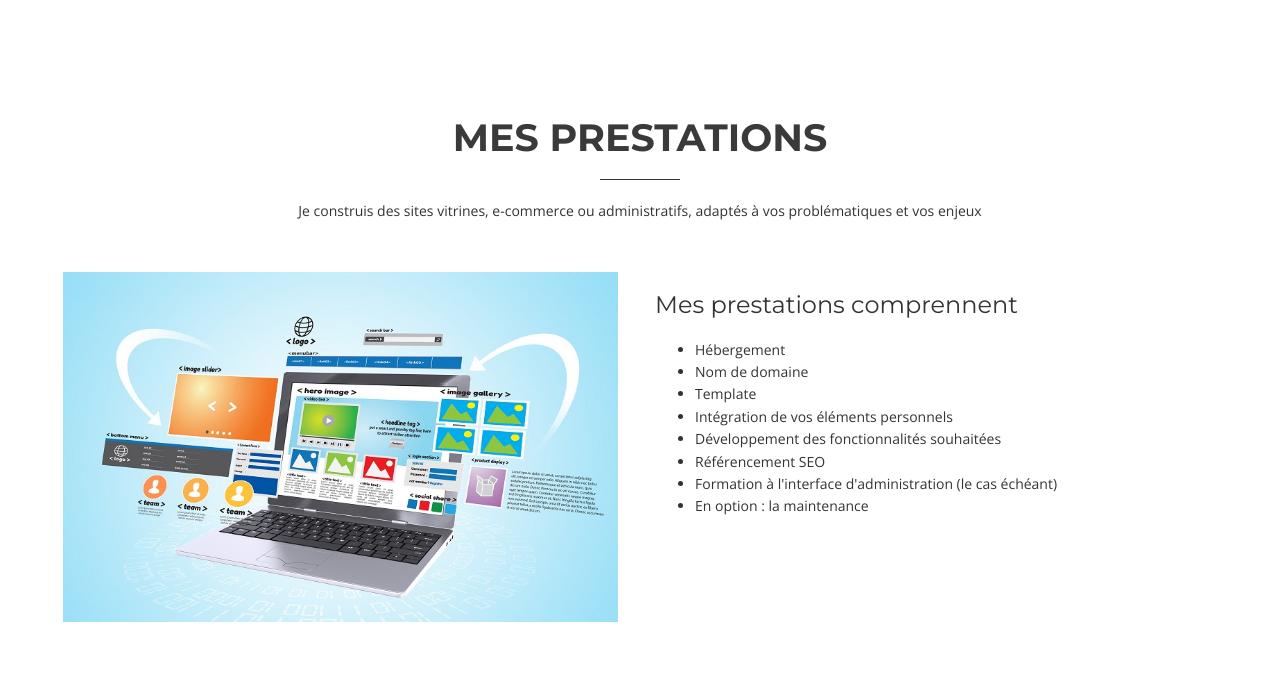
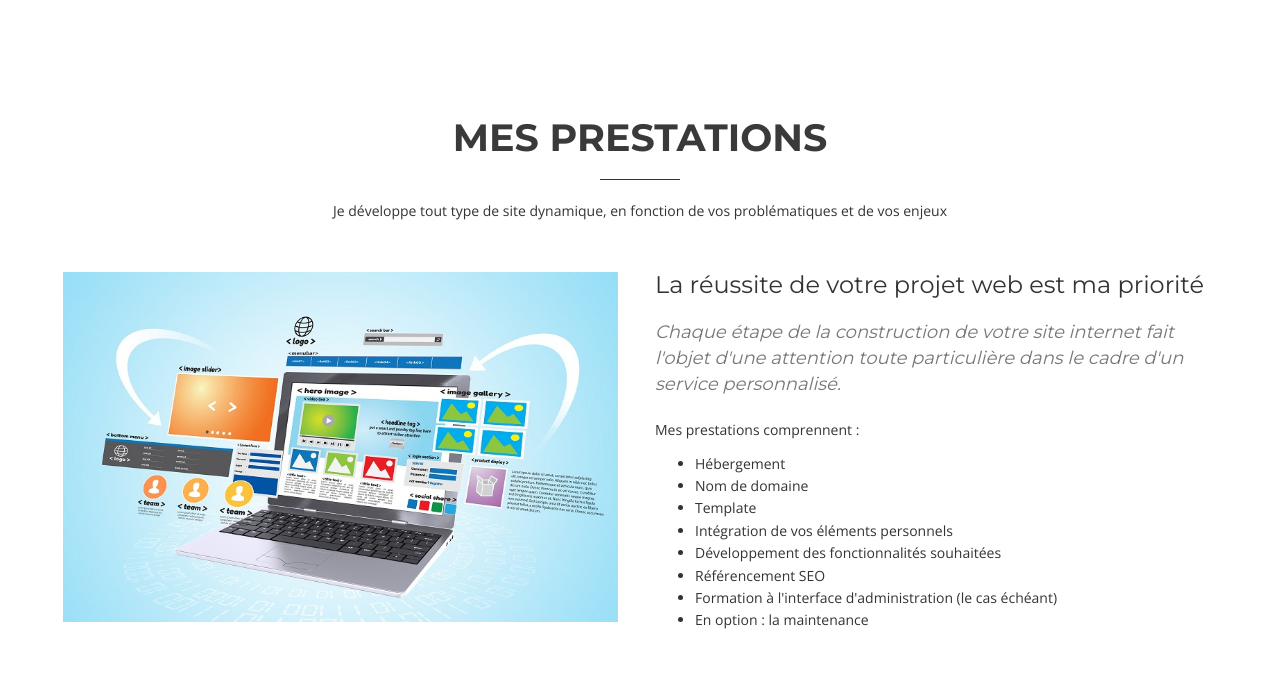
Before and after one commit to Anne973/portfolio, a Symfony app: template templates/home/home.html.twig in a window 1280 px wide. Shown: the part 853-1536 px from the top of the page. Run offline with Twig, Linux system fonts and the light colour scheme; the template is opened without the code that fills it, so the values that code supplies are empty; form fields are guessed from the names that the template uses; some libraries are stand-ins or nearby versions.

Commit message:
tags h et balises alt pour référencement

```diff
--- a/templates/base.html.twig
+++ b/templates/base.html.twig
@@ -4,8 +4,8 @@
 
 <head>
     <title>Agence web AnDWeb973 - création de sites internet - Guyane</title>
-    <meta name="description" content="AnDWeb973 est une agence web en Guyane qui crée des sites internet modernes, responsive et de
-    qualité et s'adapte à tous vos projets.">
+    <meta name="description" content="AnDWeb973 est une agence web localisée en Guyane qui crée des sites internet modernes, responsive et de
+    qualité, et s'adapte à tous vos projets. Le développement est réalisé avec le framework Symfony qui garantit performance et évolutivité de votre site.">
     <meta charset="utf-8" />
     <meta content="width=device-width, initial-scale=1, maximum-scale=1, user-scalable=no" name="viewport">
     <link rel="icon" type="image/x-icon" href="{{ asset('img/favicon4.png') }}"/>
--- a/templates/home/home.html.twig
+++ b/templates/home/home.html.twig
@@ -42,7 +42,7 @@
         <div class="container">
             <div class="col-md-12">
                 <div id="rotator">
-                    <h1><span class="1strotate">AnDWeb973, Des sites modernes, Des solutions adaptées à votre stratégie</span></h1>
+                    <h1><span class="1strotate">AnDWeb973, Des sites modernes, Des solutions web adaptées à votre stratégie</span></h1>
                     <div class="line-spacer"></div>
                     <p><span class="2ndrotate">Web développement, Affirmez votre présence en ligne, Dopez votre entreprise</span></p>
                 </div>
@@ -59,18 +59,19 @@
                 <div class="section-heading">
                     <h2>Mes prestations</h2>
                     <div class="heading-line"></div>
-                    <p>Je construis des sites vitrines, e-commerce ou administratifs, adaptés à vos problématiques et vos enjeux</p>
+                    <p>Je développe tout type de site dynamique, en fonction de vos problématiques et de vos enjeux</p>
                 </div>
             </div>
         </div>
         <div class="row wow fadeInUp">
             <div class="col-md-6 about-img">
-                <img src="{{ asset('img/about-img.jpg') }}" alt="">
+                <img src="{{ asset('img/about-img.jpg') }}" alt="développement de sites internet">
             </div>
 
             <div class="col-md-6 content">
-                <h2>Mes prestations comprennent</h2>
-
+                <h2 style="margin-top: 0">La réussite de votre projet web est ma priorité</h2>
+                <h3>Chaque étape de la construction de votre site internet fait l'objet d'une attention toute particulière dans le cadre d'un service personnalisé.</h3>
+                <p>Mes prestations comprennent :</p>
                 <ul style=" text-align: left">
                     <li>Hébergement</li>
                     <li>Nom de domaine</li>
@@ -132,7 +133,7 @@
                                 </div>
                                 <div class="col-sm-12 col-md-5">
 
-                                        <img src="{{ asset('img/screenshots/1.jpg') }}" class="img-responsive" alt="" />
+                                        <img src="{{ asset('img/screenshots/1.jpg') }}" class="img-responsive" alt="responsive design" />
 
                                 </div>
                             </div>
@@ -148,7 +149,7 @@
                                 </div>
                                 <div class="col-sm-12 col-md-5">
 
-                                        <img src="{{ asset('img/screenshots/2.jpg') }}" class="img-responsive" alt="" />
+                                        <img src="{{ asset('img/screenshots/2.jpg') }}" class="img-responsive" alt="respect du budget" />
 
                                 </div>
                             </div>
@@ -164,7 +165,7 @@
                                 </div>
                                 <div class="col-sm-12 col-md-5">
 
-                                        <img src="{{ asset('img/screenshots/3.jpg') }}" class="img-responsive" alt="" />
+                                        <img src="{{ asset('img/screenshots/3.jpg') }}" class="img-responsive" alt="engagement qualité" />
 
                                 </div>
                             </div>
@@ -201,32 +202,32 @@
                 <ul id="og-grid" class="og-grid">
                     <li>
                         <a href="http://cayenne.april973.fr/" data-largesrc="img/works/1.jpg" data-title="Activités culturelles de la ville de Cayenne" data-description="Site fictif réalisé sous wordpress.">
-                            <img src="{{ asset('img/works/thumbs/1.jpg') }}" alt=""/>
+                            <img src="{{ asset('img/works/thumbs/1.jpg') }}" alt="image du site http://cayenne.april973.fr"/>
                         </a>
                     </li>
                     <li>
                         <a href="http://monblog973.fr/" data-largesrc="img/works/2.jpg" data-title="Blog pour un écrivain" data-description="Blog réalisé en php. Permet post des épisodes et discussions avec l'auteur">
-                            <img src="{{ asset('img/works/thumbs/2.jpg') }}" alt=""/>
+                            <img src="{{ asset('img/works/thumbs/2.jpg') }}" alt="image du site http://monblog973.fr "/>
                         </a>
                     </li>
                     <li>
                         <a href="http://louvre.april973.fr" data-largesrc="img/works/3.jpg" data-title="Billetterie en ligne pour le musée du Louvre" data-description="Site de billetterie fictif pour le musée du Louvre, développé avec Symfony 3. Module de paiement utilisant la solution Stripe">
-                            <img src="{{ asset('img/works/thumbs/3.jpg') }}" alt="img01"/>
+                            <img src="{{ asset('img/works/thumbs/3.jpg') }}" alt="image du site http://louvre.april973.fr "/>
                         </a>
                     </li>
                     <li>
                         <a href="http://naop5agency.fr/" data-largesrc="img/works/4.jpg" data-title="Nos Amis les Oiseaux" data-description="Application de recensement de données dans le cadre d'un programme de recherche global sur la biodiversité. Site réalisé sous Symfony 3.3">
-                            <img src="{{ asset('img/works/thumbs/4.jpg') }}" alt="img01"/>
+                            <img src="{{ asset('img/works/thumbs/4.jpg') }}" alt="image du site http://naop5agency.fr "/>
                         </a>
                     </li>
                     <li>
                         <a href="http://lakle.april973.fr/" data-largesrc="img/works/5.jpg" data-title="Association Laklé" data-description="Projet de site réalisé pour l'association Laklé, agence immobilière à vocation sociale. Site réalisé avec Symfony 3.4. Fonctionnalités développées : mise en ligne de logement, formulaire en ligne pour les propriétaires, blogs, formulaire de contact.">
-                            <img src="{{ asset('img/works/thumbs/5.jpg') }}" alt="img01"/>
+                            <img src="{{ asset('img/works/thumbs/5.jpg') }}" alt="image du site http://lakle.april973.fr "/>
                         </a>
                     </li>
                     <li>
                         <a href="http://adacvg973.fr/" data-largesrc="img/works/6.jpg" data-title="Association départementale des anciens combattants et victimes de guerre de Guyane" data-description="Site réalisé pour l'association des anciens combattants et victimes de guerre de la Guyane. Site réalisé avec Symfony 4.">
-                            <img src="{{ asset('img/works/thumbs/6.jpg') }}" alt="img01"/>
+                            <img src="{{ asset('img/works/thumbs/6.jpg') }}" alt="image du site http://adacvg973.fr"/>
                         </a>
                     </li>
                 </ul>
@@ -268,7 +269,7 @@
         <div class="row">
             <div class="col-xs-12 col-sm-3 col-md-3 col-lg-3">
                 <div class="box-team wow bounceInUp" data-wow-delay="0.1s">
-                    <img src="{{ asset('img/team/1.jpg') }}" alt="" class="img-rounded img-responsive" />
+                    <img src="{{ asset('img/team/1.jpg') }}" alt="Anne Derenoncourt, développeuse web, AnDWeb973" class="img-rounded img-responsive" />
 
                 </div>
             </div>
```
